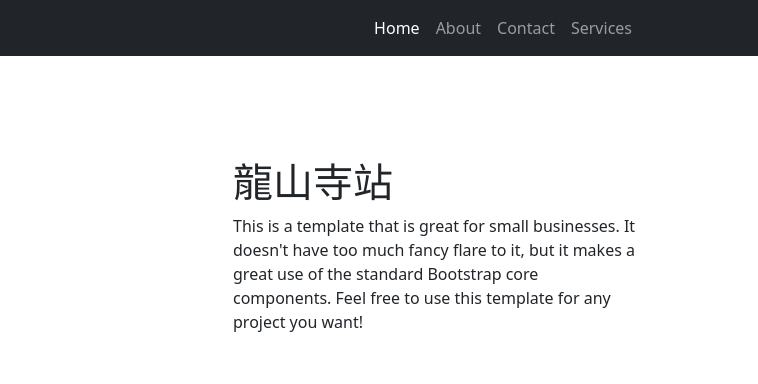
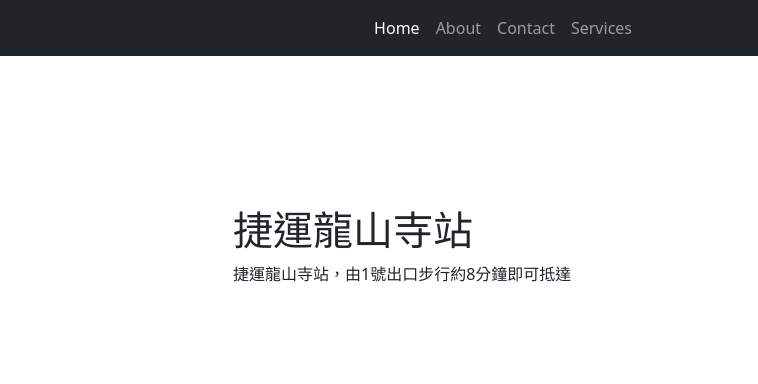
Before and after one commit to Mutal2001/Route-Pork-rice, a plain HTML site: page index.html in a window 1280 px wide. Shown: the top 384 px of the page, 522-1280 px from the left. Drawn offline with nearby package versions, Linux system fonts and the light colour scheme.

Commit message:
Update index.html

```diff
--- a/index.html
+++ b/index.html
@@ -33,8 +33,8 @@
             <div class="row gx-4 gx-lg-5 align-items-center my-5">
                 <div class="col-lg-7"><img class="img-fluid rounded mb-4 mb-lg-0" src="https://lh3.googleusercontent.com/yCpAhQWI2aI0i6jVonU-3WUGs1RloIpyDEJSyNlfMAQyc87KsBxEa-G1wXUoxqzBW4kkWOdr9VWBBhMi_5cJKTuIoLwbLoyP=s600" alt="..." /></div>
                 <div class="col-lg-5">
-                    <h1 class="font-weight-light">龍山寺站</h1>
-                    <p>This is a template that is great for small businesses. It doesn't have too much fancy flare to it, but it makes a great use of the standard Bootstrap core components. Feel free to use this template for any project you want!</p>
+                    <h1 class="font-weight-light">捷運龍山寺站</h1>
+                    <p>捷運龍山寺站，由1號出口步行約8分鐘即可抵達</p>
                 </div>
             </div>
             <!-- Call to Action-->
```
